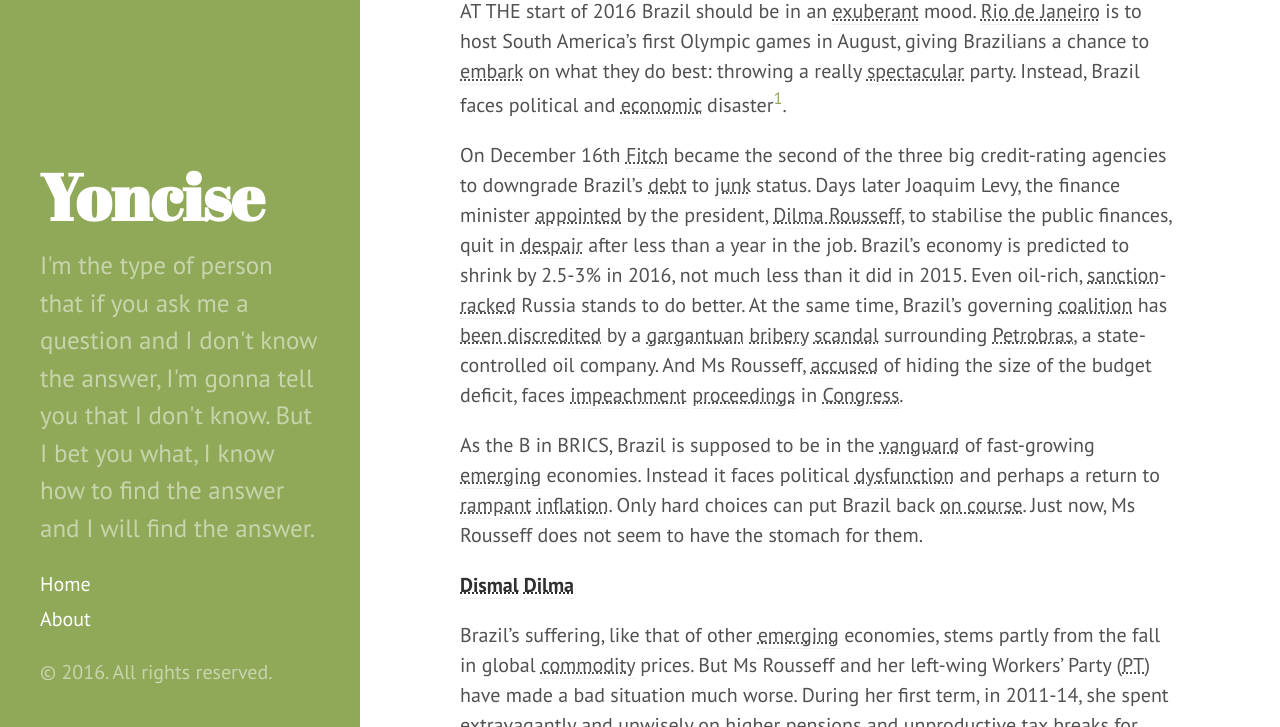
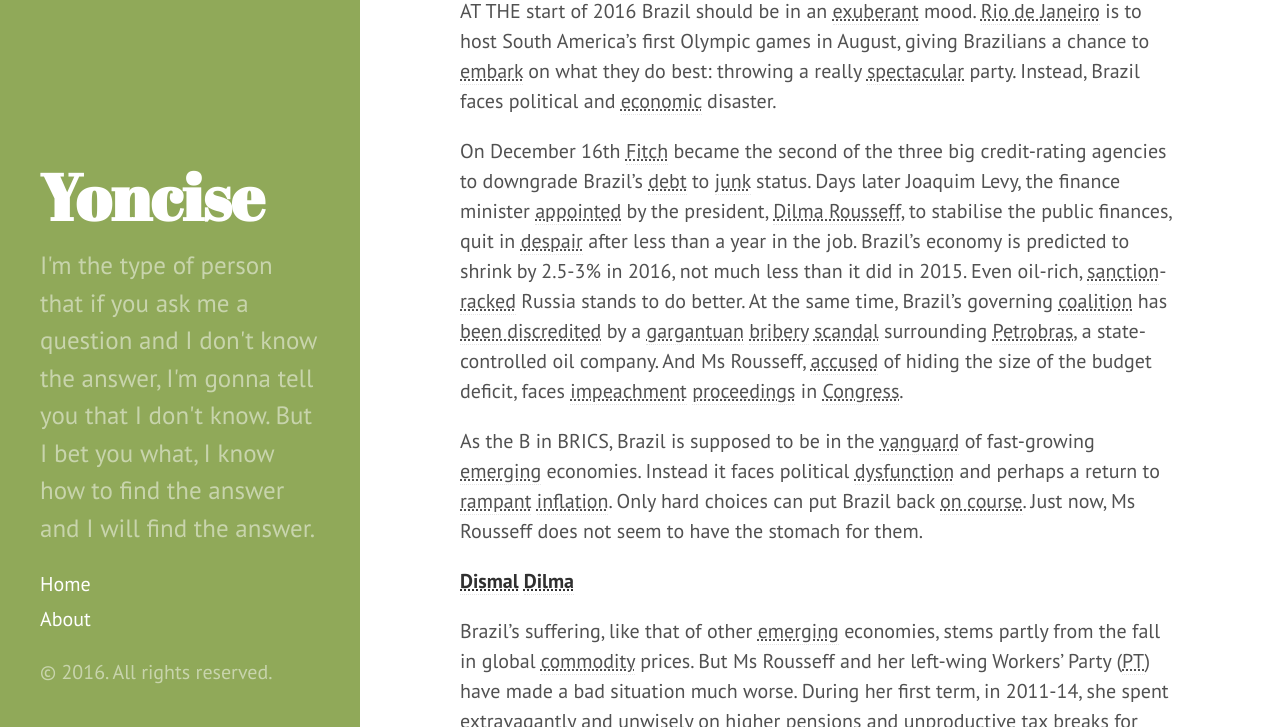
Before and after one commit to yoncise/yoncise.github.io, a Jekyll site: the page built from _posts/2016-01-22-Brazil’s-fall.md, in a window 1280 px wide and 900 px high, scrolled down 381 px, cut to the strip 173-900 px from the top of the window. Built offline with Jekyll 4.4.1, drawn with Linux system fonts in a browser that asks for light colours.

Commit message:
Update 2016-01-22-Brazil’s-fall.md

```diff
--- a/_posts/2016-01-22-Brazil’s-fall.md
+++ b/_posts/2016-01-22-Brazil’s-fall.md
@@ -11,9 +11,7 @@
 AT THE start of 2016 Brazil should be in an exuberant mood. Rio de Janeiro is to host South
 America’s first Olympic games in August, giving Brazilians a chance to embark on what they
 do best: throwing a really spectacular party. Instead, Brazil faces political and economic
-disaster[^1].
-
-[^1]: hoho
+disaster.
 
 *[exuberant]: 繁茂的；生气勃勃的，充溢的
 *[Rio de Janeiro]: 里约热内卢
```
